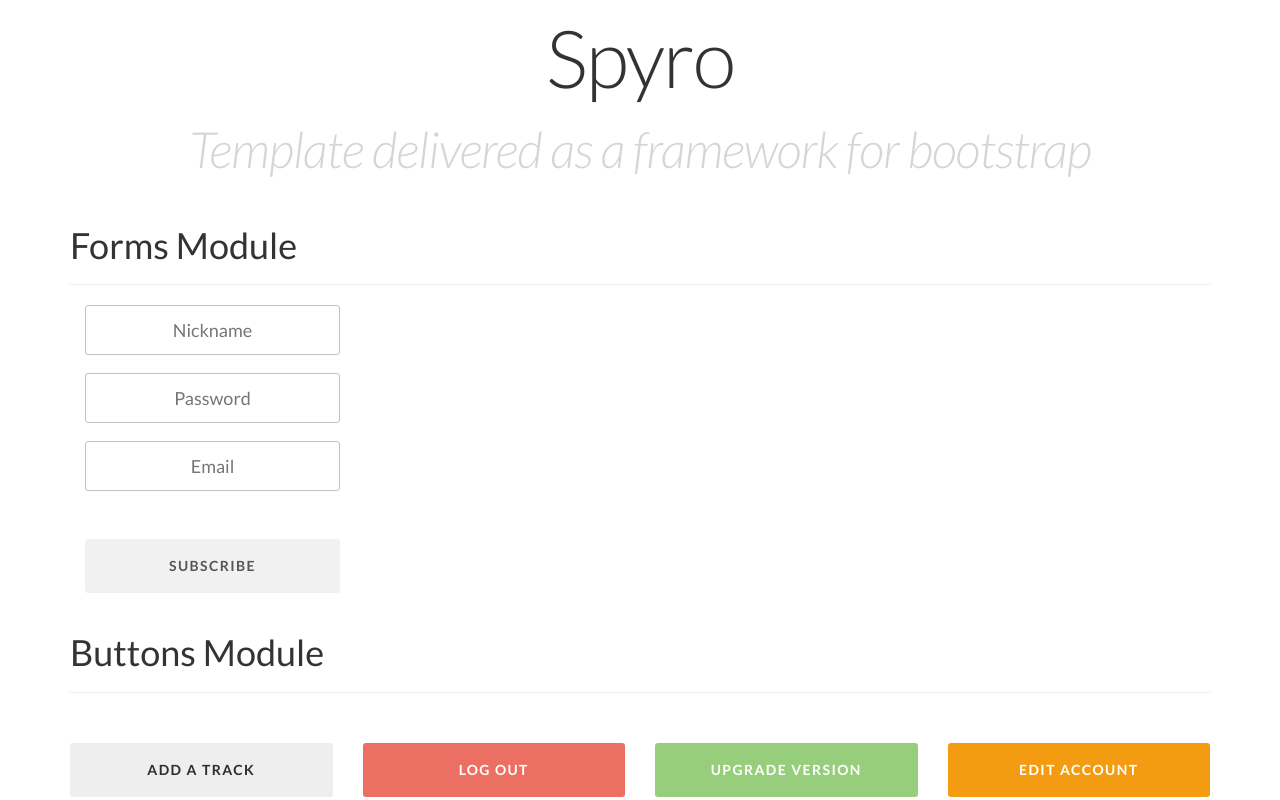
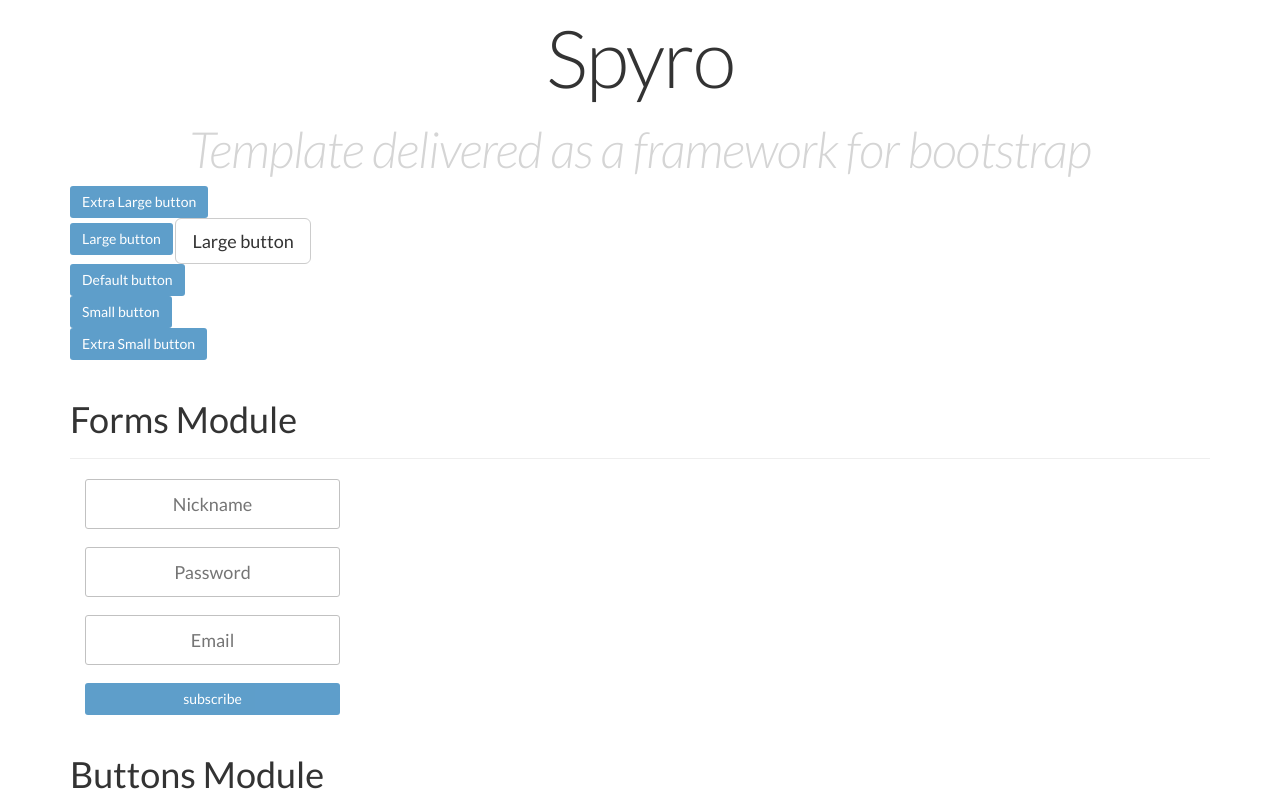
Before and after one commit to GesJeremie/spyro, a plain HTML site: page index.html in a window 1280 px wide. Shown: the top 800 px of the page. Drawn offline with nearby package versions, Linux system fonts and the light colour scheme.

Commit message:
Default size button

```diff
--- a/css/spyro.css
+++ b/css/spyro.css
@@ -120,16 +120,14 @@ ul.spyro-list {
  *
  * ================================================== */
 .spyro-button {
-  padding: 17px 50px;
-  text-transform: uppercase;
+  padding: 6px 12px;
   color: white;
-  letter-spacing: 0.1em;
   border-radius: 3px;
   transition: all 0.2s ease-in-out 0s;
   text-decoration: none;
-  font-weight: 600;
+  font-weight: 400;
+  font-size: 14px;
   display: inline-block;
-  margin-top: 30px;
   text-decoration: none;
   opacity: 0.8;
   outline: 0;
@@ -154,6 +152,8 @@ ul.spyro-list {
     background-color: #e74c3c; }
   .spyro-button.spyro-button-inverse {
     background-color: #3a3f41; }
+  .spyro-button.spyro-button-primary {
+    background-color: #3686be; }
   .spyro-button.spyro-button-block {
     width: 100%; }
   .spyro-button.spyro-button-opacity-inverse {
@@ -183,7 +183,9 @@ ul.spyro-list {
  * @description :: Forms section
  *
  * ================================================== */
-.spyro-form .spyro-form-default input {
+.spyro-form .spyro-form-default input[type="text"],
+.spyro-form .spyro-form-default input[type="password"],
+.spyro-form .spyro-form-default textarea {
   display: block;
   width: 100%;
   color: #2d2d2d;
--- a/index.html
+++ b/index.html
@@ -19,6 +19,20 @@
 				<div class="spyro-text-punchline">Template delivered as a framework for bootstrap</div>
 			</div>
 
+			<div>
+				<a class="spyro-button spyro-button-primary spyro-button-xlg">Extra Large button</a>
+				<br/>
+				<a class="spyro-button spyro-button-primary spyro-button-lg">Large button</a>
+				<a class="btn btn-default btn-lg">Large button</a>
+				<br/>
+				<a class="spyro-button spyro-button-primary">Default button</a>
+				<br/>
+				<a class="spyro-button spyro-button-primary spyro-button-sm">Small button</a>
+				<br/>
+				<a class="spyro-button spyro-button-primary spyro-button-xsm">Extra Small button</a>
+				<br/>
+			</div>
+
 			<!-- ================================================
 			Forms
 			===================================================== -->
@@ -32,7 +46,7 @@
 						<input type="text" placeholder="Nickname" />
 						<input type="text" placeholder="Password" />
 						<input type="text" placeholder="Email" />
-						<button class="spyro-button spyro-button-default spyro-button-block">Subscribe</button>
+						<input type="submit" class="spyro-button spyro-button-primary spyro-button-block" value="subscribe" />
 					</div>
 				</div>
 				<div class="clearfix"></div>
@@ -130,6 +144,7 @@
 			</div>
 
 			<div class="spyro-helper-spacer20"></div>
+			<div class="col-md-6">
 			<ul class="spyro-list">
 				<li>
 					<div class="row">
@@ -167,6 +182,7 @@
 					</div>
 				</li>
 			</ul>
+		</div>
 
 			<div class="clearfix"></div>
 			<div class="spacer50"></div>
--- a/sass/buttons.sass
+++ b/sass/buttons.sass
@@ -6,16 +6,14 @@
  * ================================================== */
 
 .spyro-button
-	padding: 17px 50px
-	text-transform: uppercase
+	padding: 6px 12px
 	color: white
-	letter-spacing: 0.1em
 	border-radius: 3px
 	transition: all 0.2s ease-in-out 0s
 	text-decoration: none
-	font-weight: 600
+	font-weight: 400
+	font-size: 14px
 	display: inline-block
-	margin-top: 30px
 	text-decoration: none
 	opacity: 0.8
 	outline: 0
@@ -50,6 +48,9 @@
 	&.spyro-button-inverse
 		background-color: $color-inverse
 
+	&.spyro-button-primary
+		background-color: #3686be
+
 	&.spyro-button-block
 		width: 100%
 
--- a/sass/config.sass
+++ b/sass/config.sass
@@ -3,3 +3,4 @@ $color-error:   #E74C3C
 $color-success: #7EC25C
 $color-default: #EEEEEE
 $color-inverse: #3A3F41
+$color-primary: #ffffff
--- a/sass/forms.sass
+++ b/sass/forms.sass
@@ -6,7 +6,9 @@
  * ================================================== */
 .spyro-form
 	.spyro-form-default
-		input
+		input[type="text"],
+		input[type="password"],
+		textarea
 			display: block
 			width: 100%
 			color: #2d2d2d
```
